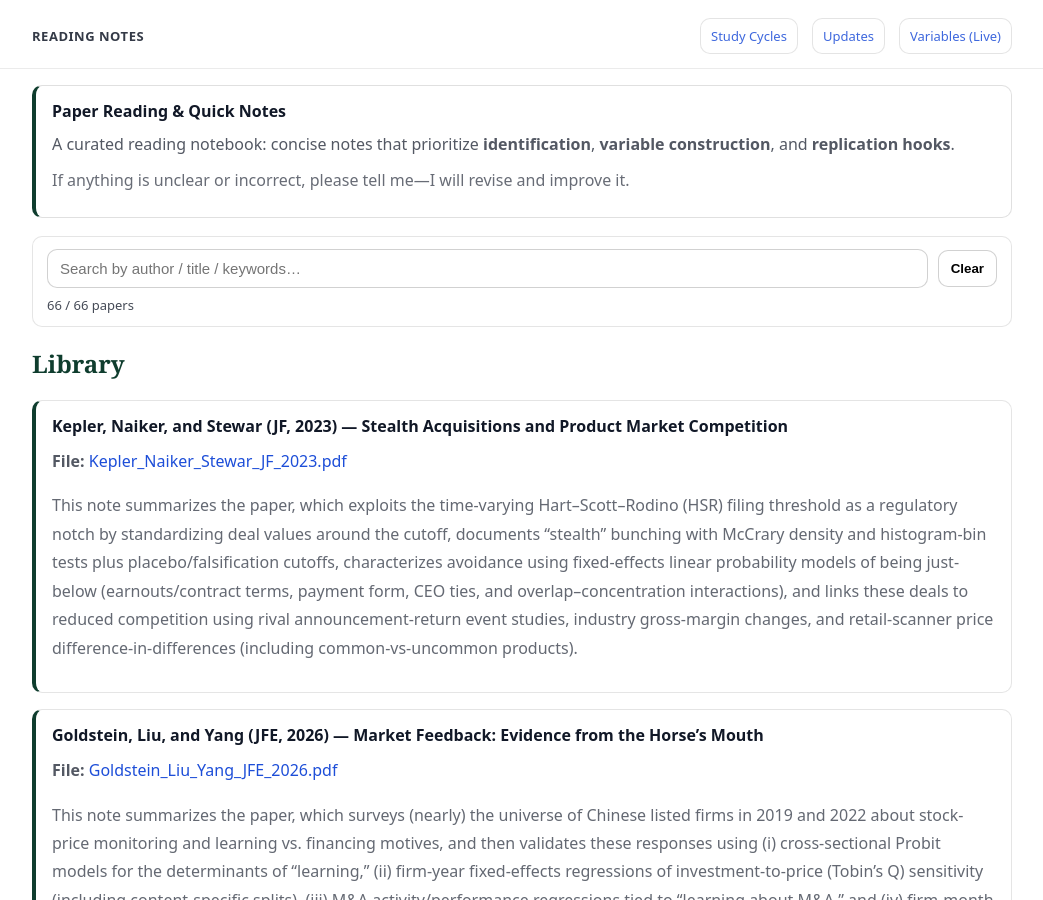
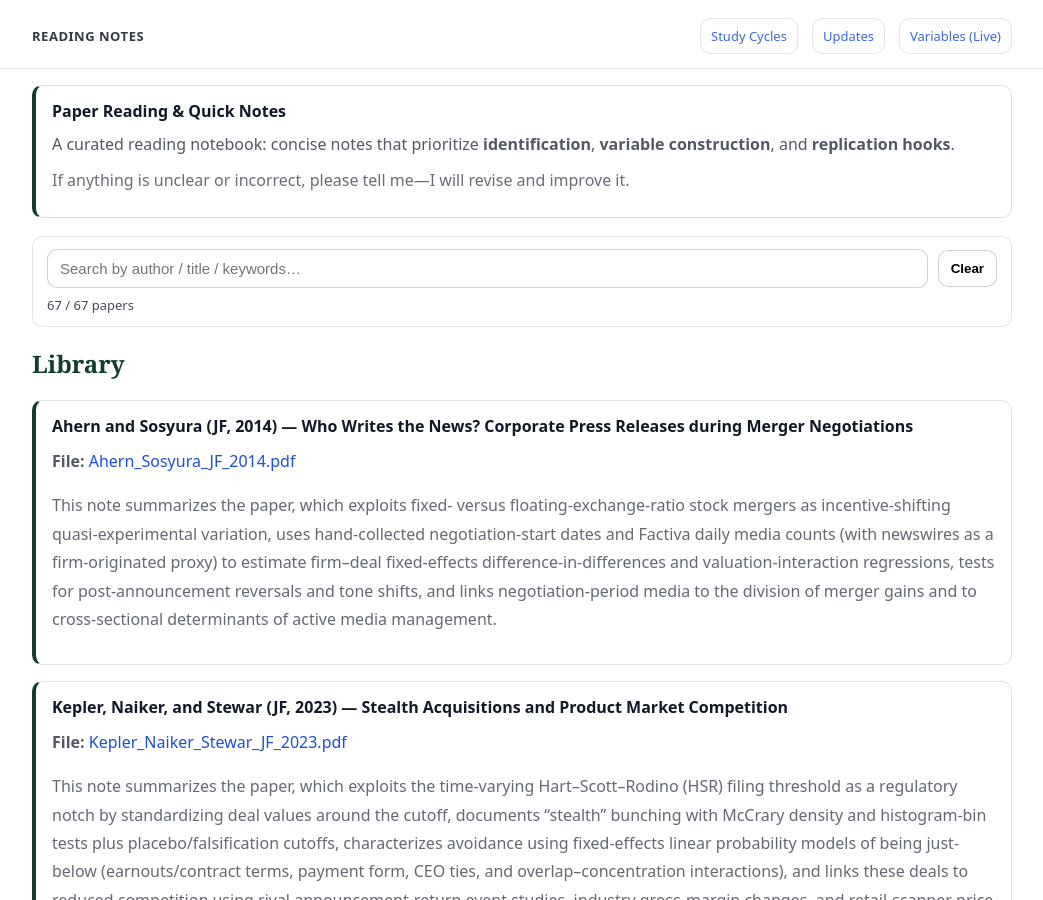
Before and after one commit to yaxinzn/study-archive, a Jekyll site: the page built from reading/index.md, in a window 1280 px wide and 900 px high. Shown: the whole window, without its empty margins (118-1161 px from the left). Built offline with Jekyll 4.4.1, drawn with Linux system fonts in a browser that asks for light colours.

Commit message:
Reading: add/update Ahern_Sosyura_JF_2014.pdf

```diff
--- a/_data/reading.yml
+++ b/_data/reading.yml
@@ -1,3 +1,8 @@
+- title: "Ahern and Sosyura (JF, 2014) — Who Writes the News? Corporate Press Releases during Merger Negotiations"
+  file: "Ahern_Sosyura_JF_2014.pdf"
+  desc: "
+This note summarizes the paper, which exploits fixed- versus floating-exchange-ratio stock mergers as incentive-shifting quasi-experimental variation, uses hand-collected negotiation-start dates and Factiva daily media counts (with newswires as a firm-originated proxy) to estimate firm–deal fixed-effects difference-in-differences and valuation-interaction regressions, tests for post-announcement reversals and tone shifts, and links negotiation-period media to the division of merger gains and to cross-sectional determinants of active media management."
+
 - title: "Kepler, Naiker, and Stewar (JF, 2023) — Stealth Acquisitions and Product Market Competition"
   file: "Kepler_Naiker_Stewar_JF_2023.pdf"
   desc: "
```
Also changed, not shown: 1 other file.
